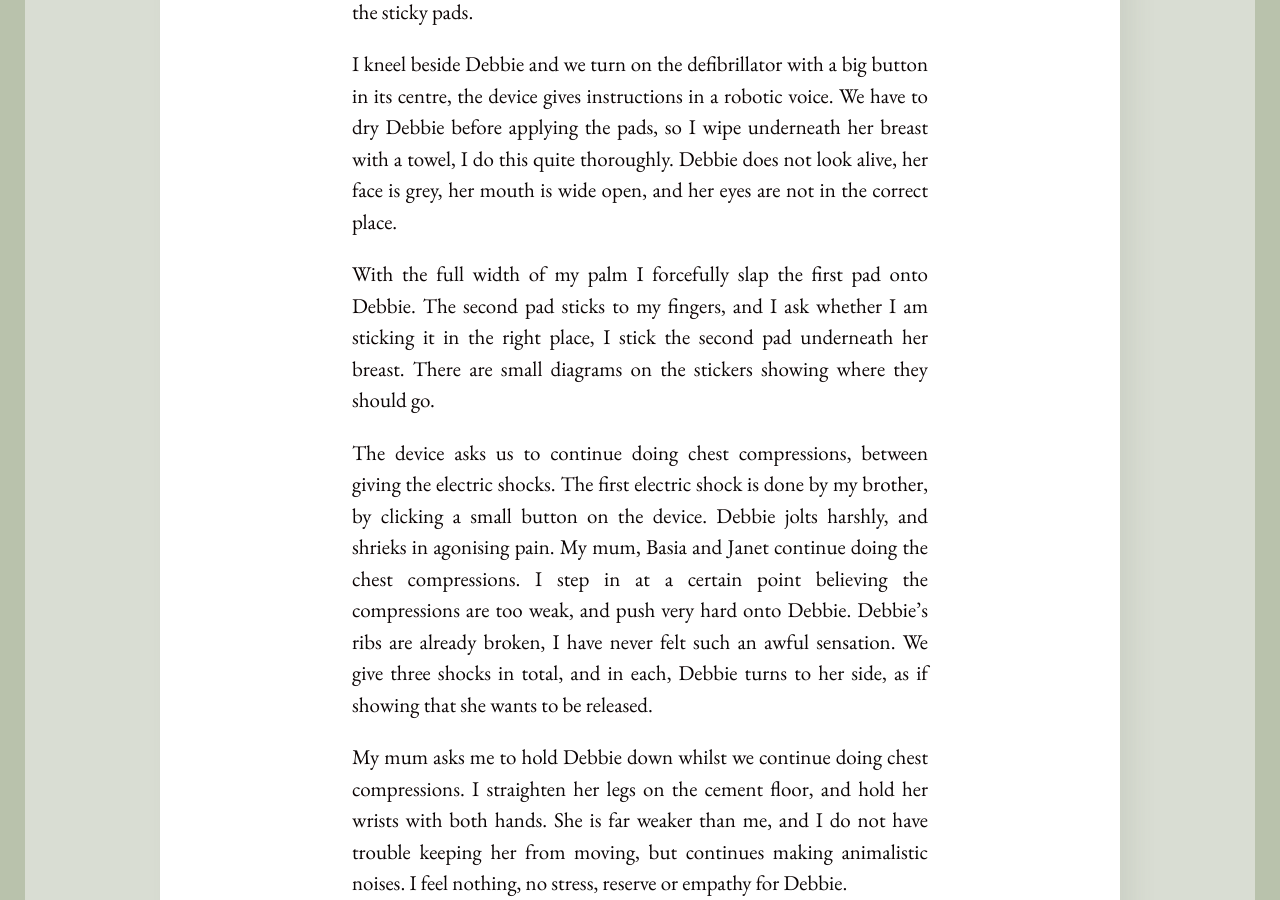
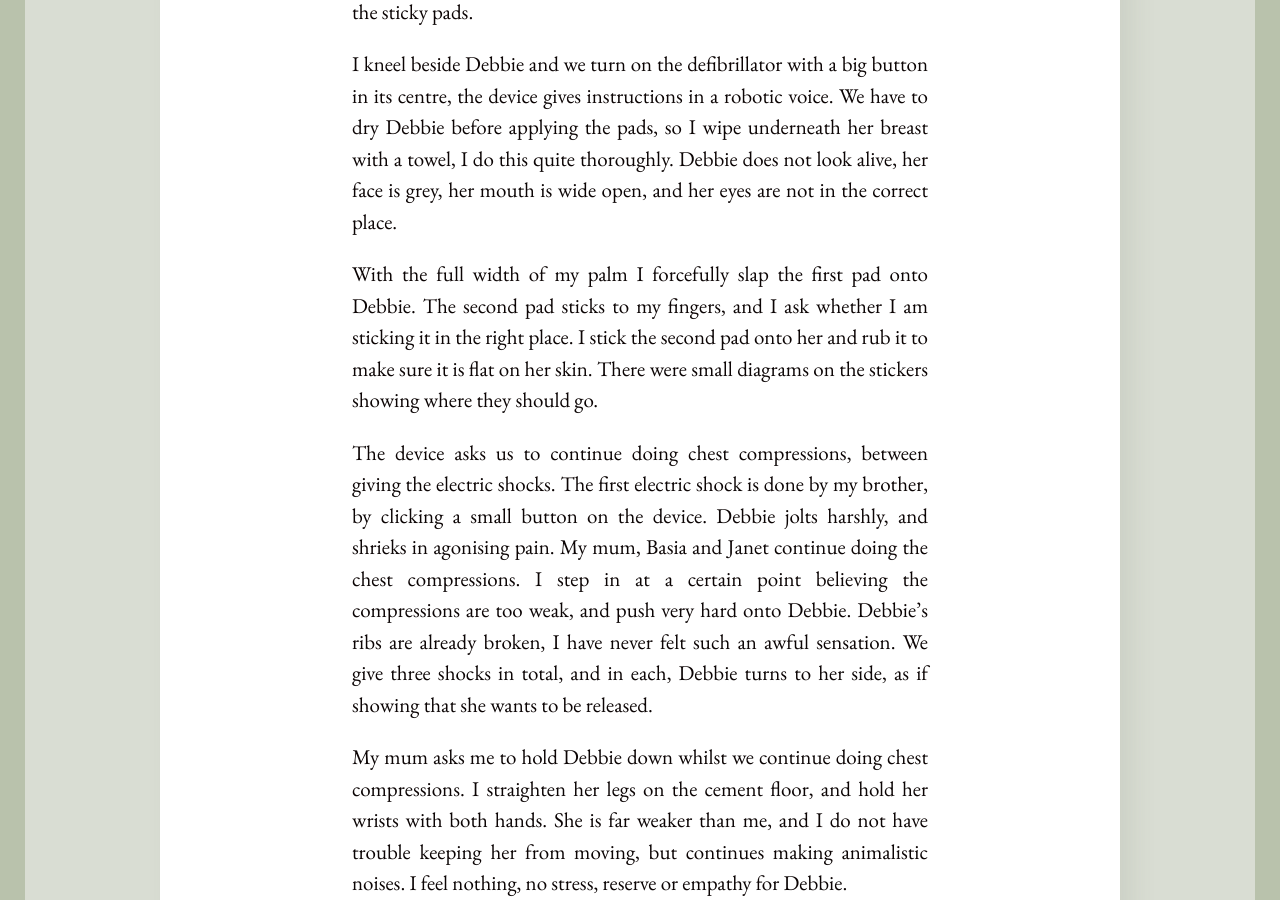
Before and after one commit to batterypointwriting/batterypointwriting.github.io, a Jekyll site: the page built from _posts/2026-08-12-An-Emergency-at-Sugarloaf-Beach.md, in a window 1280 px wide and 900 px high, scrolled down 1239 px. Built offline with Jekyll 4.4.1, drawn with Linux system fonts in a browser that asks for light colours.

Commit message:
Update 2026-08-12-An-Emergency-at-Sugarloaf-Beach.md

```diff
--- a/_posts/2026-08-12-An-Emergency-at-Sugarloaf-Beach.md
+++ b/_posts/2026-08-12-An-Emergency-at-Sugarloaf-Beach.md
@@ -16,7 +16,7 @@ Someone passes my brother and I the defibrillator on the wall of the sailing clu
 
 I kneel beside Debbie and we turn on the defibrillator with a big button in its centre, the device gives instructions in a robotic voice. We have to dry Debbie before applying the pads, so I wipe underneath her breast with a towel, I do this quite thoroughly. Debbie does not look alive, her face is grey, her mouth is wide open, and her eyes are not in the correct place.
 
-With the full width of my palm I forcefully slap the first pad onto Debbie. The second pad sticks to my fingers, and I ask whether I am sticking it in the right place, I stick the second pad underneath her breast. There are small diagrams on the stickers showing where they should go.
+With the full width of my palm I forcefully slap the first pad onto Debbie. The second pad sticks to my fingers, and I ask whether I am sticking it in the right place. I stick the second pad onto her and rub it to make sure it is flat on her skin. There were small diagrams on the stickers showing where they should go.
 
 The device asks us to continue doing chest compressions, between giving the electric shocks. The first electric shock is done by my brother, by clicking a small button on the device. Debbie jolts harshly, and shrieks in agonising pain. My mum, Basia and Janet continue doing the chest compressions. I step in at a certain point believing the compressions are too weak, and push very hard onto Debbie. Debbie's ribs are already broken, I have never felt such an awful sensation. We give three shocks in total, and in each, Debbie turns to her side, as if showing that she wants to be released.
 
```
